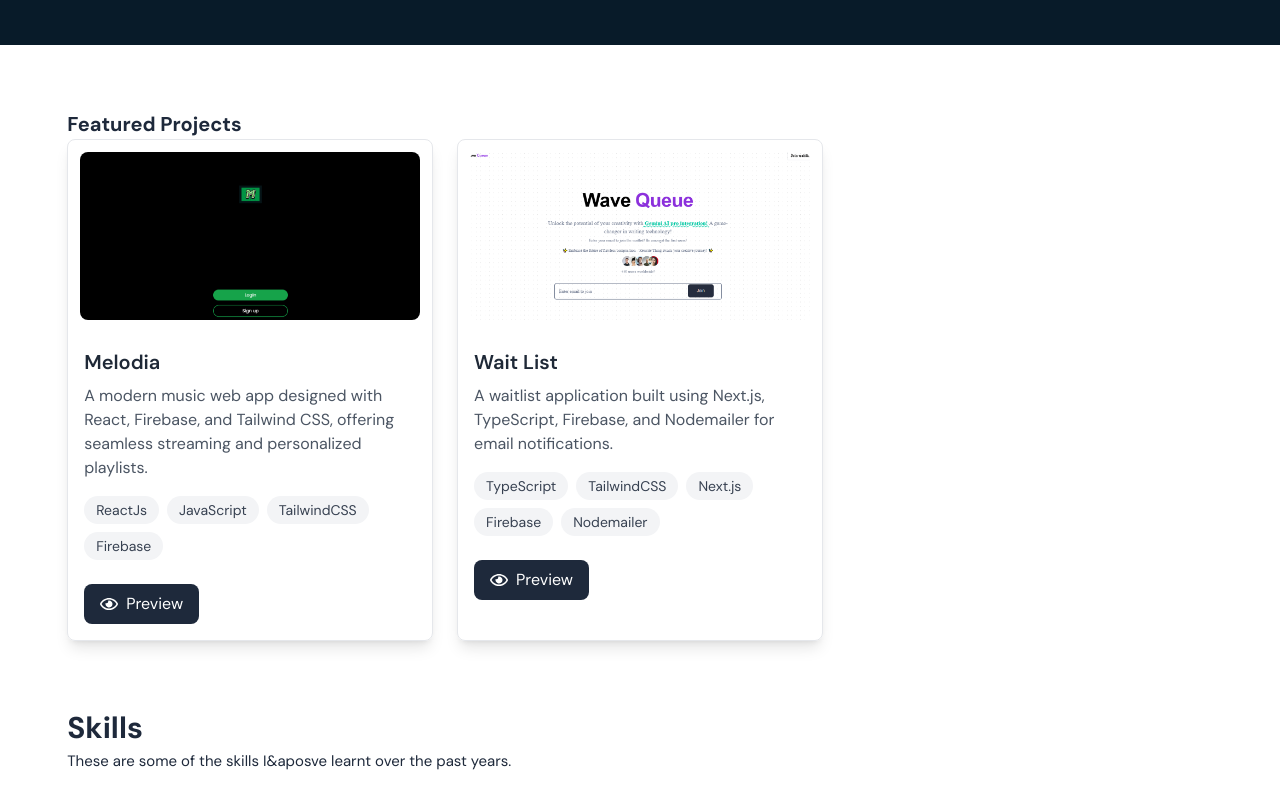
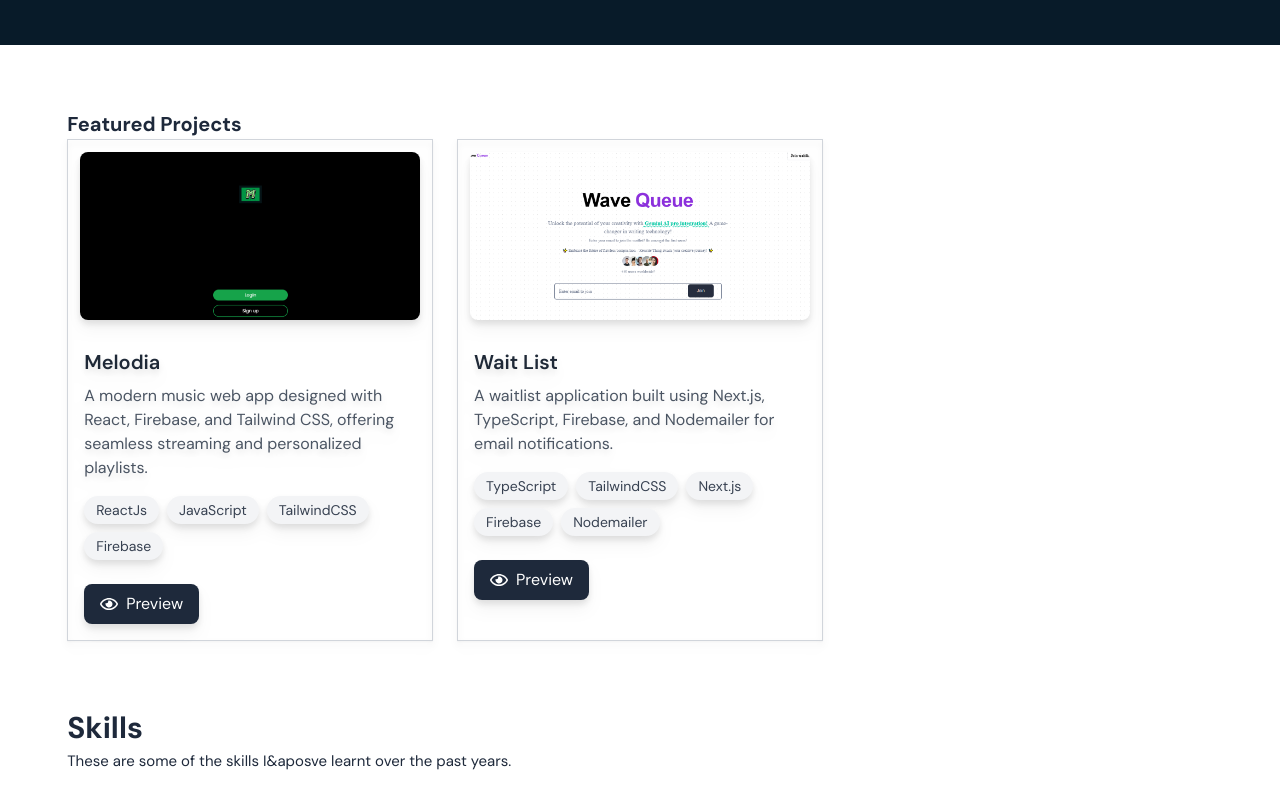
Before and after one commit to skido600/nextjs, a Next.js app: page / in a window 1280 px wide. Shown: the part 1900-2687 px from the top of the page. Built offline with nearby package versions, Linux system fonts and the light colour scheme.

Commit message:
ui structure v4

```diff
--- a/src/components/About.tsx
+++ b/src/components/About.tsx
@@ -102,7 +102,7 @@ const About = () => {
                 transition={{ duration: 0.5, delay: 1.8 }}
                 whileHover={{ scale: 1.1 }}
                 whileTap={{ scale: 0.95 }}
-                className="bg-[#018134] p-2 my-4 mt-8 rounded-lg flex justify-center items-center gap-x-2 lg:w-[40%] w-[100%]"
+                className="bg-[#018134] p-2 my-4 drop-shadow-lg mt-8 rounded-lg flex justify-center items-center gap-x-2 lg:w-[40%] w-[100%]"
                 ref={pRefFour}
               >
                 <p className="text-[13px]">
--- a/src/components/Ideal.tsx
+++ b/src/components/Ideal.tsx
@@ -18,7 +18,7 @@ const Ideal: React.FC = () => {
               {/* <Link to="/contact"> */}
 
               <Link href="#cont">
-                <button className="bg-[#018134] items-center gap-x-2 flex w-full justify-center px-4 py-4 mt-4 rounded-lg">
+                <button className="bg-[#018134] items-center drop-shadow-lg gap-x-2 flex w-full justify-center px-4 py-4 mt-4 rounded-lg">
                   <p>Get in Touch</p>
                   <FiExternalLink size={20} />
                 </button>
--- a/src/components/ProjectCard.tsx
+++ b/src/components/ProjectCard.tsx
@@ -48,7 +48,7 @@ const ProjectCard: React.FC<{ project: Project }> = ({ project }) => {
             href={project.previewLink}
             target="_blank"
             rel="noopener noreferrer"
-            className="flex items-center gap-2 px-4 py-2 bg-[#1E293B] text-white rounded-lg hover:opacity-90 transition-opacity"
+            className="flex items-center gap-2 px-2 py-2 bg-[#1E293B] text-white rounded-lg hover:opacity-90 transition-opacity"
           >
             <AiFillEye className="text-lg" />
             <span>Preview</span>
--- a/src/components/Slider.tsx
+++ b/src/components/Slider.tsx
@@ -50,7 +50,7 @@ function Slider() {
               whileHover={{ scale: 1.1 }}
               whileTap={{ scale: 0.95 }}
               key={index}
-              className="relative border border-gray-200 rounded-lg overflow-hidden shadow-lg hover:shadow-xl transition-shadow duration-300"
+              className="relative  border-[#D1D5DB] border  overflow-hidden shadow-sm drop-shadow-lg hover:shadow-xl transition-shadow duration-300"
             >
               <figure>
                 <Image
```
